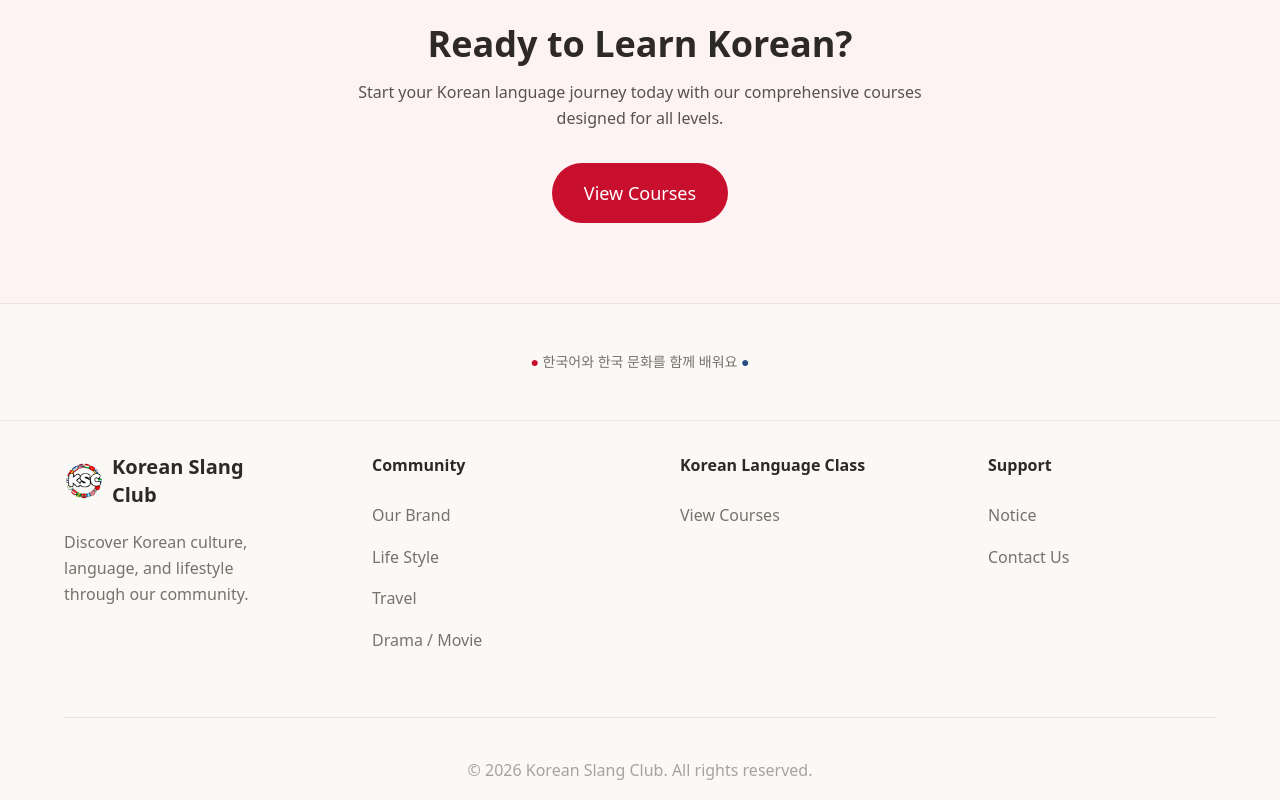
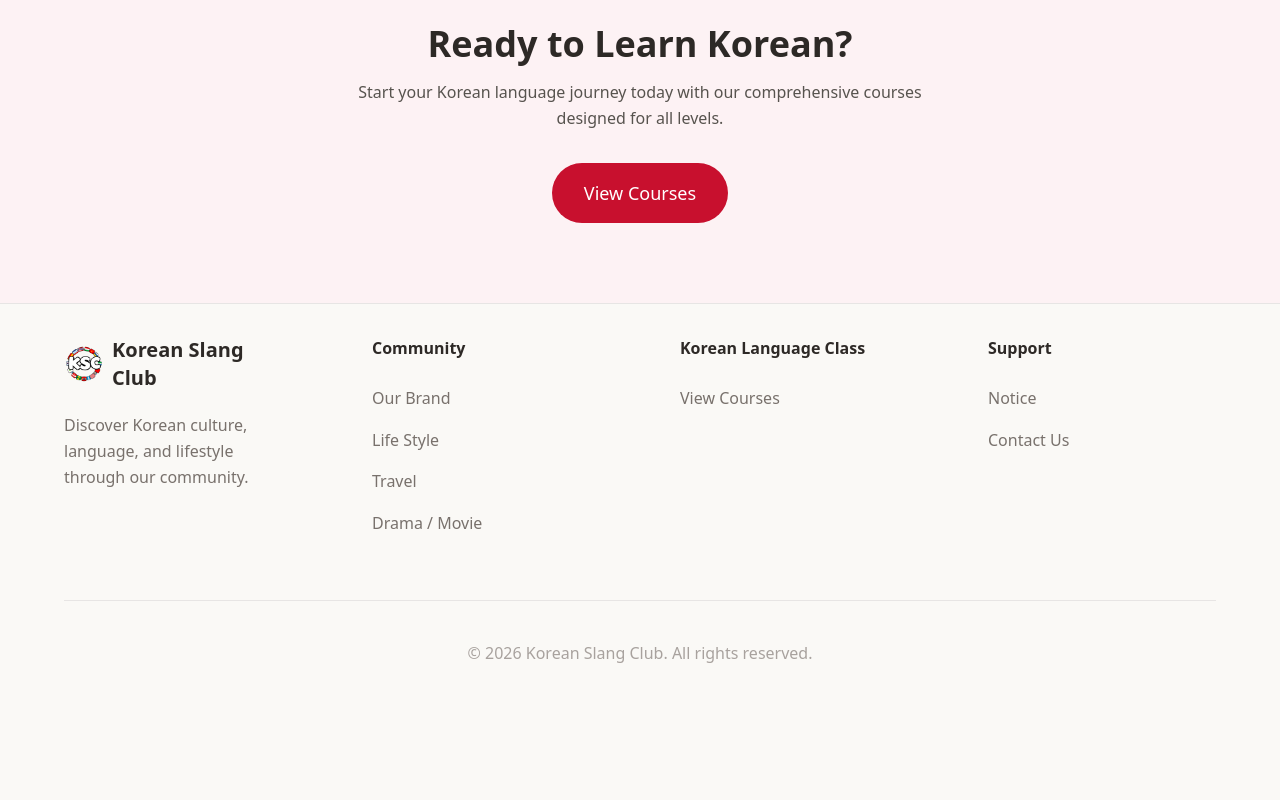
Before and after one commit to ksclub/website, a Next.js app: page / in a window 1280 px wide. Shown: the part 1318-2118 px from the top of the page. After the commit the page ends 2001 px from the top, so only its background shows below. Built offline with nearby package versions, Linux system fonts and the light colour scheme; no server answers.

Commit message:
feat: 불필요한 부분 제거

```diff
--- a/src/app/page.tsx
+++ b/src/app/page.tsx
@@ -21,7 +21,8 @@ export default function Home() {
             className="text-4xl md:text-6xl font-bold mb-6"
             style={{
               color: "#ffffff",
-              textShadow: "0 4px 20px rgba(0,0,0,0.5), 0 2px 8px rgba(0,0,0,0.3)",
+              textShadow:
+                "0 4px 20px rgba(0,0,0,0.5), 0 2px 8px rgba(0,0,0,0.3)",
             }}
           >
             Welcome to
@@ -247,19 +248,6 @@ export default function Home() {
           </Link>
         </div>
       </section>
-
-      {/* Footer-like section with Korean cultural note */}
-      <section
-        className="py-12 border-t"
-        style={{ borderColor: "#e7e5e4", backgroundColor: "#FAF9F6" }}
-      >
-        <div className="container mx-auto px-6 text-center">
-          <p className="text-sm" style={{ color: "#78716c" }}>
-            <span style={{ color: "#C8102E" }}>●</span> 한국어와 한국 문화를
-            함께 배워요 <span style={{ color: "#2B4F81" }}>●</span>
-          </p>
-        </div>
-      </section>
     </div>
   );
 }
```
